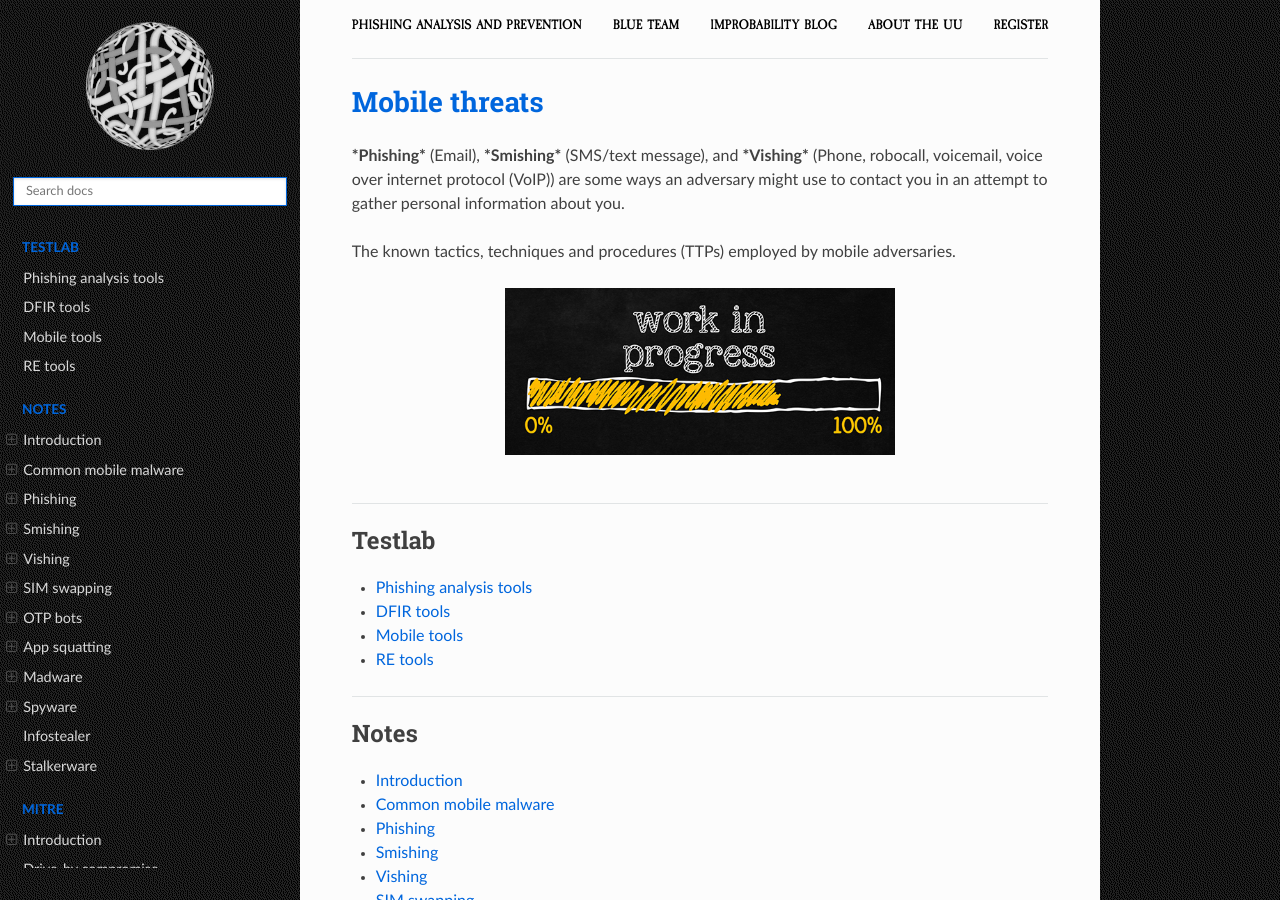
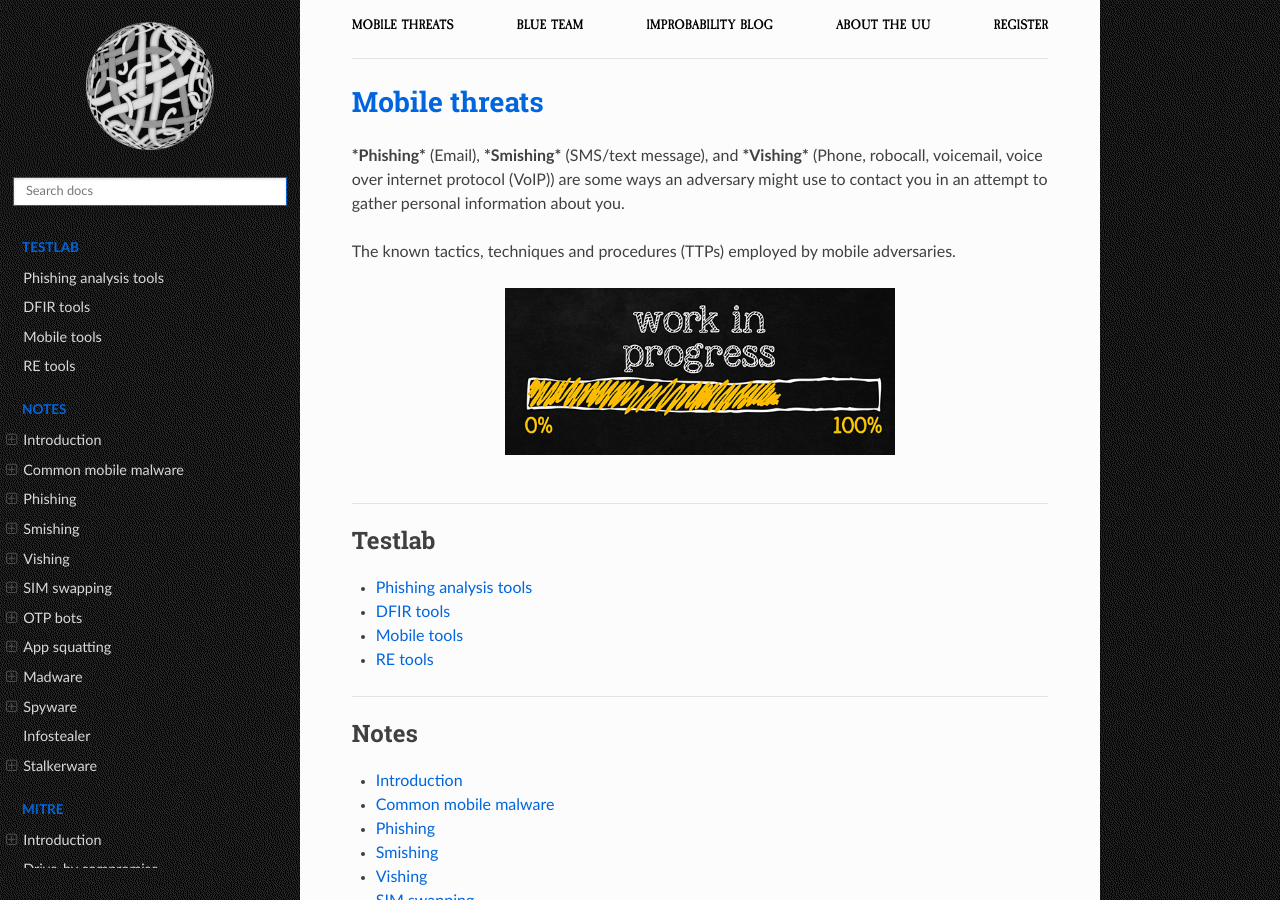
Before and after one commit to tymyrddin/blue-phish, a Sphinx documentation site: the page built from source/index.rst, in a window 1280 px wide and 900 px high. Built offline with Sphinx 7.4.7 and the Read the Docs theme 2.0.0, drawn with Linux system fonts in a browser that asks for light colours.

Commit message:
Mobile threats

```diff
--- a/source/_templates/breadcrumbs.html
+++ b/source/_templates/breadcrumbs.html
@@ -1,7 +1,7 @@
 <div class="container">
     <topnav>
             <ul>
-                <li class="nav__item"><a href="https://pap.tymyrddin.dev/" class="nav__link">Phishing analysis and prevention</a></li>
+                <li class="nav__item"><a href="https://pap.tymyrddin.dev/" class="nav__link">Mobile threats</a></li>
                 <li class="nav__item"><a href="https://blue.tymyrddin.dev/" class="nav__link">Blue Team</a></li>
                 <li class="nav__item"><a href="https://uu.tymyrddin.dev/blog/" class="nav__link">Improbability Blog</a></li>
                 <li class="nav__item"><a href="https://uu.tymyrddin.dev/about/" class="nav__link">About the UU</a></li>
```
